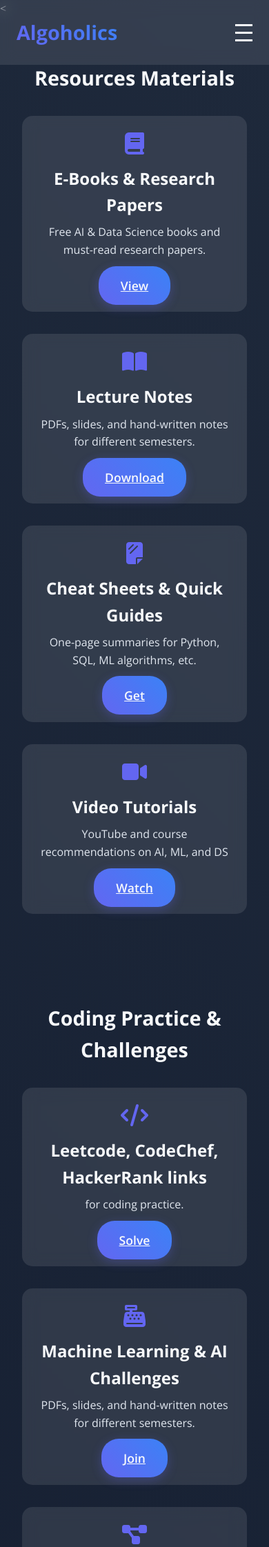
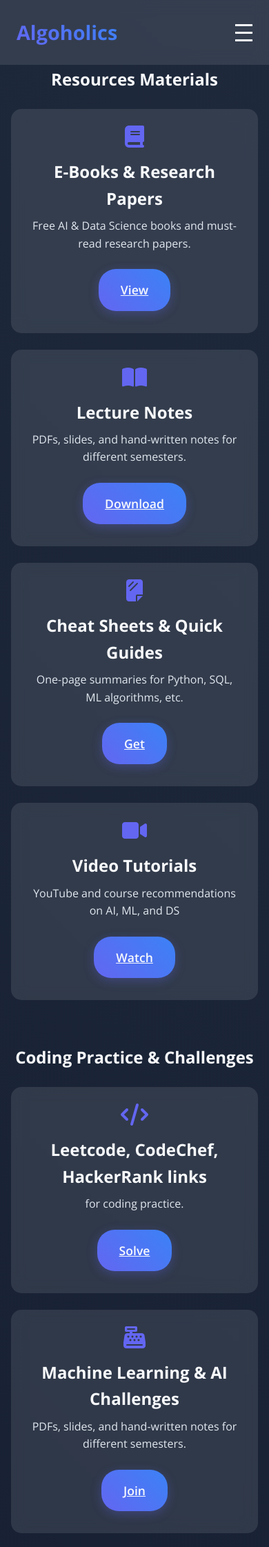
Before and after one commit to onyxfuzzx/Algoholic, a PHP site: page /resources.html in a window 390 px wide. Shown: the top 2243 px of the page at 69% size. Run offline with PHP 8.4, Linux system fonts and the light colour scheme.

Commit message:
buttons fixed and padding for resourses page boring workkk

```diff
--- a/index.html
+++ b/index.html
@@ -12,6 +12,7 @@
 </head>
 <body>
     <!-- Update the header section -->
+
 <header class="header">
     <div class="logo">
         <a href="index.html">Algoholics</a>
--- a/resources.html
+++ b/resources.html
@@ -11,7 +11,7 @@
     <link href="https://fonts.googleapis.com/css2?family=Open+Sans:ital,wght@0,300..800;1,300..800&display=swap" rel="stylesheet">
 </head>
 <body>
-    <<header class="header">
+    <header class="header">
         <div class="logo">
             <a href="index.html">Algoholics</a>
         </div>
@@ -40,7 +40,7 @@
     </header>
 
     <!-- Resources Section -->
-    <section id="resources" class="section">
+    <section class="resource-section">
         <h2>Resources Materials</h2>
         <div class="resources-grid">
             <!-- E-Book -->
@@ -77,7 +77,7 @@
 
     </section>
 
-    <section id="resources" class="section">
+    <section class="resource-section">
         <h2>Coding Practice & Challenges</h2>
         <div class="resources-grid">
             <!-- Leetcode, CodeChef, HackerRank links -->
@@ -105,7 +105,7 @@
             </div>
     </section>
 
-    <section id="resources" class="section">
+    <section class="resource-section">
         <h2>Tools & Software</h2>
         <div class="resources-grid">
             <!-- IDE & Software Downloads -->
@@ -133,7 +133,7 @@
             </div>
     </section>
 
-    <section id="resources" class="section">
+    <section class="resource-section">
         <h2>Career & Interview Prep</h2>
         <div class="resources-grid">
             <!-- Interview Questions -->
@@ -168,6 +168,8 @@
                 <a href="comingsoon.html" class="cta-button">Read</a>
             </div>
     </section>
+
+
 
 
 
--- a/styles.css
+++ b/styles.css
@@ -112,9 +112,9 @@ body {
         display: flex;
         flex-direction: column;
         position: absolute;
-        top: 70px;
+        top: 94px;
         right: 20px;
-        background: #303a4a;
+        background: var(--glass);
         padding: 4rem;
         border-radius: 10px;
         z-index: 1000;
@@ -163,6 +163,10 @@ body {
     color: var(--light);
     margin: 0.5rem;
     box-shadow: 0 4px 15px rgba(99, 102, 241, 0.3);
+    margin-top: auto; /* Pushes button to bottom */
+    width: fit-content; /* Makes button only take needed width */
+    margin-left: auto;
+    margin-right: auto;
 }
 
 .cta-button.secondary {
@@ -747,7 +751,7 @@ body {
 #semester-notes {
     display: block !important;
     opacity: 1 !important;
-    padding: 4rem 2rem;
+    padding: 8rem 2rem;
     text-align: center;
 }
 
@@ -819,7 +823,7 @@ body {
 #resources {
     display: block !important;
     opacity: 1 !important;
-    padding: 4rem 2rem;
+    padding: 7rem 2rem;
     text-align: center;
 }
 
@@ -858,11 +862,62 @@ body {
 .resources-card p {
     color: #e2e8f0;
     margin-bottom: 1.5rem;
+    flex-grow: column;
 }
 
 .cta-button.small {
     padding: 0.6rem 1.5rem;
     font-size: 0.9rem;
+}
+
+/* Fix duplicate ID issue - change to class */
+.resource-section {
+    padding: 4rem 2rem;
+    text-align: center;
+}
+
+/* First section after header */
+.header + .resource-section {
+    padding-top: 8rem; /* Space under fixed header */
+}
+
+/* Subsequent sections */
+.resource-section + .resource-section {
+    padding-top: 2rem;
+    padding-bottom: 4rem;
+}
+
+.resources-grid {
+    gap: 1.5rem; /* Reduced grid gap */
+    margin-top: 1.5rem;
+}
+
+/* Keep card styles but adjust padding */
+.resources-card {
+    padding: 1.5rem;
+    display: flex;
+    flex-direction: column;
+    height: 100%;
+}
+
+/* Mobile adjustments */
+@media (max-width: 768px) {
+    .header + .resource-section {
+        padding-top: 6rem;
+    }
+
+    .resource-section {
+        padding: 3rem 1rem;
+    }
+
+    .resource-section + .resource-section {
+        padding-top: 1rem;
+        padding-bottom: 3rem;
+    }
+
+    .resources-card {
+        padding: 1rem;
+    }
 }
 
 /* Responsive Design */
@@ -885,6 +940,9 @@ body {
         font-size: 2rem;
     }
 }
+
+
+
 
 /* Update mobile menu styles */
 @media (max-width: 768px) {
```
